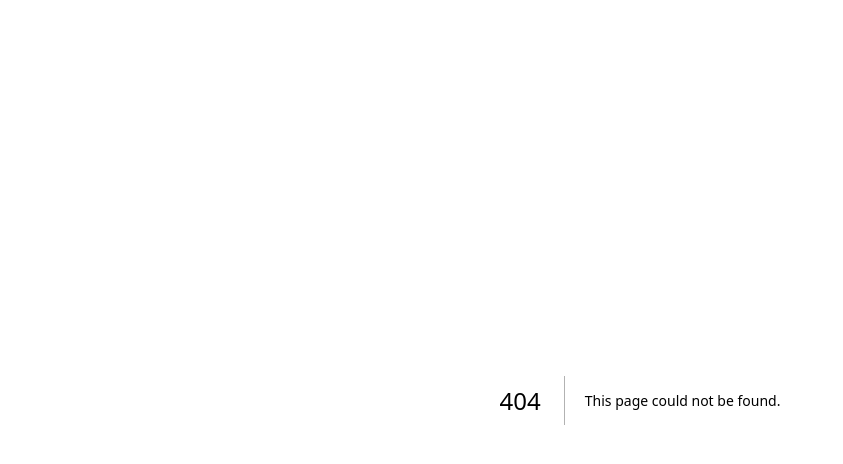
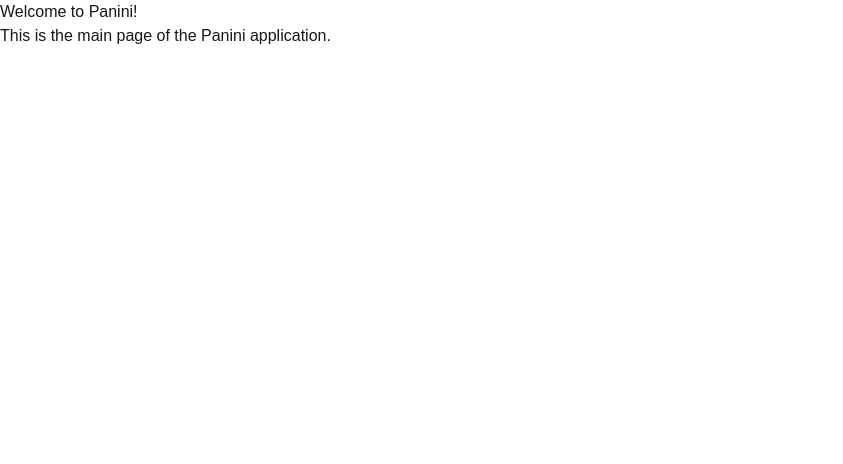
Before and after one commit to yesenin/etc, a Next.js app: page /panini in a window 1280 px wide. Before the commit this address had no page. Shown: the top 464 px of the page, without its empty margins (0-843 px from the left). Built offline with nearby package versions, Linux system fonts and the light colour scheme.

Commit message:
Panini page

```diff
--- /dev/null
+++ b/app/panini/page.tsx
@@ -0,0 +1,8 @@
+export default function Panini(): React.ReactElement {
+  return (
+    <div>
+      <h1>Welcome to Panini!</h1>
+      <p>This is the main page of the Panini application.</p>
+    </div>
+  );
+}
```
Also changed, not shown: 1 other file (tests, documents, lock files or other folders).
